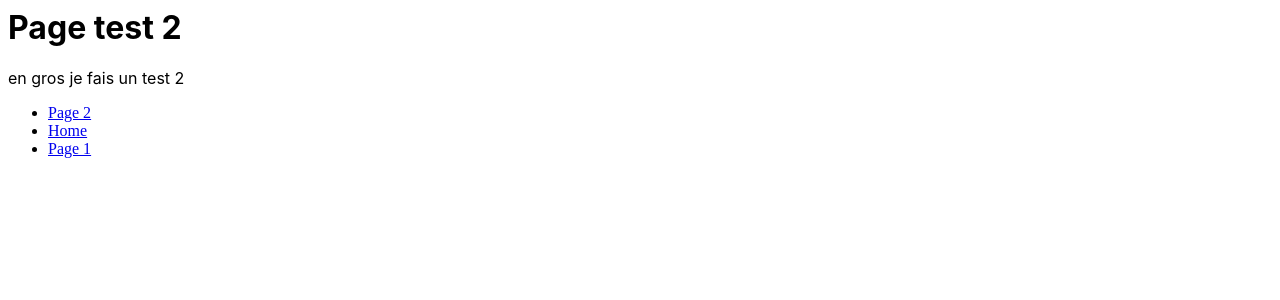
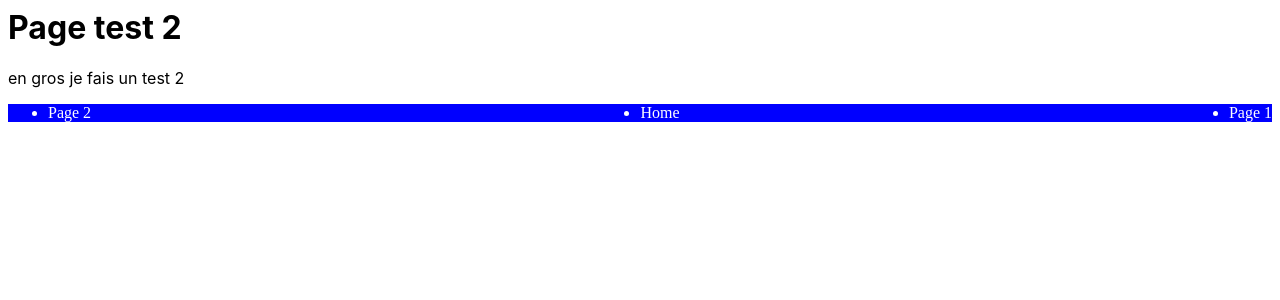
Before and after one commit to Beyxyy/d-couverte-React.js, a React (Create React App) app: page /page2 in a window 1280 px wide. Shown: the top 300 px of the page. Built offline with nearby package versions, Linux system fonts and the light colour scheme.

Commit message:
modif style menu

```diff
--- a/src/components/Navigation.scss
+++ b/src/components/Navigation.scss
@@ -0,0 +1,13 @@
+ul {
+  background-color: blue;
+  color: white;
+  display: flex;
+  justify-content: space-between;
+  li {
+    color: white;
+    a {
+      color: white;
+      text-decoration: none;
+    }
+  }
+}
```
